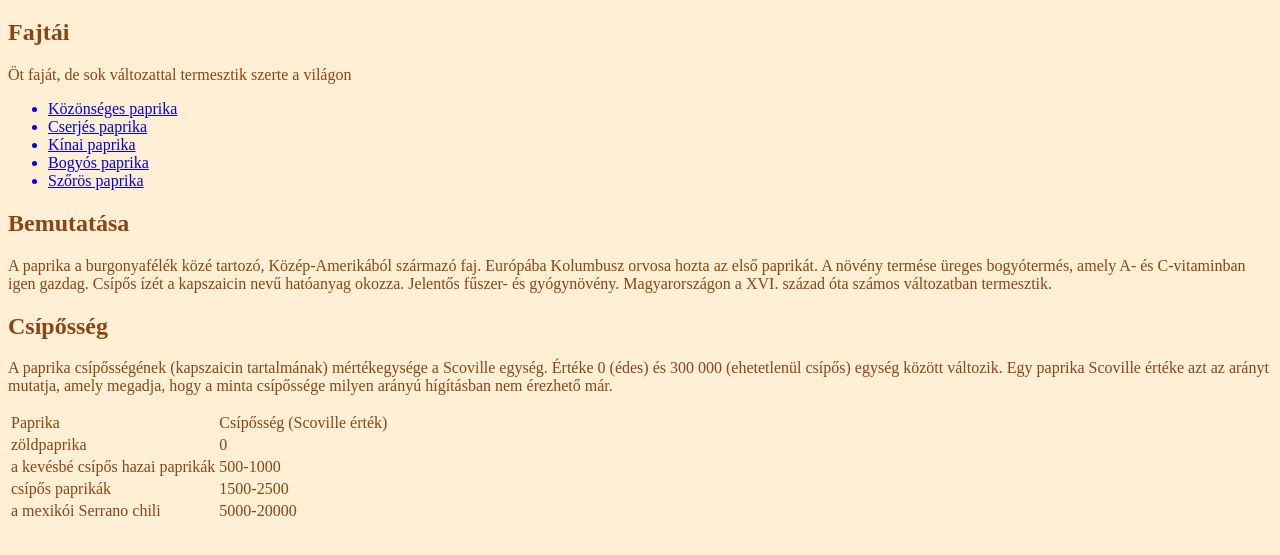
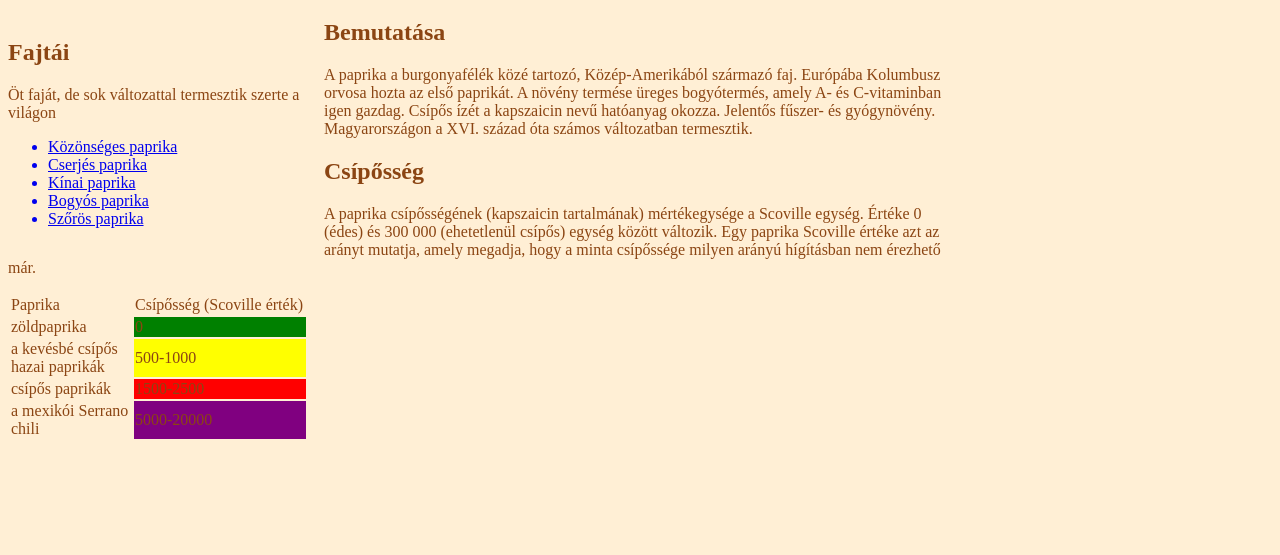
Before and after one commit to Jenovai/paprika, a plain HTML site: page paprika.html in a window 1280 px wide. Shown: the part 61-616 px from the top of the page. Drawn offline with Linux system fonts and the light colour scheme.

Commit message:
9. a. b. c. + könyvtárstruktura

```diff
--- a/paprika.css
+++ /dev/null
@@ -1,4 +0,0 @@
-body{
-    background-color: #FFEFD5;
-    color: #8b4513
-}
--- a/paprika.html
+++ b/paprika.html
@@ -3,14 +3,16 @@
 <head>
     <meta charset="UTF-8">
     <meta name="viewport" content="width=device-width, initial-scale=1.0">
-    <link rel="stylesheet" href="paprika.css">
+    <link rel="stylesheet" href="./style/paprika.css">
     <title>Paprika</title>
 </head>
 <body>
-    <div class="fejlec"></div>
+    <div class="fejlec">
         <h1>Ismered a legcsípősebbet?</h1>
+    </div>
 
-    <div class="menu"></div>
+
+    <div class="menu">
         <h2>Fajtái</h2>
         <p>Öt faját, de sok változattal termesztik szerte a világon</p>
         <ul>
@@ -20,9 +22,9 @@
             <a href="https://hu.wikipedia.org/wiki/Kezd%C5%91lap"><li>Bogyós paprika</li></a>
             <a href="https://hu.wikipedia.org/wiki/Kezd%C5%91lap"><li>Szőrös paprika</li></a>
         </ul>
+    </div>
 
-
-    <div class="fokeret"></div>
+    <div class="fokeret">
         <h2>Bemutatása</h2>
         <p>A paprika a burgonyafélék közé tartozó, Közép-Amerikából származó faj. Európába Kolumbusz orvosa hozta az első paprikát. A növény termése üreges bogyótermés, amely A- és C-vitaminban igen gazdag. Csípős ízét a kapszaicin nevű hatóanyag okozza. Jelentős fűszer- és gyógynövény. Magyarországon a XVI. század óta számos változatban termesztik.</p>
 
@@ -30,31 +32,27 @@
         <p>A paprika csípősségének (kapszaicin tartalmának) mértékegysége a Scoville egység. Értéke 0 (édes) és 300 000 (ehetetlenül csípős) egység között változik. Egy paprika Scoville értéke azt az arányt mutatja, amely megadja, hogy a minta csípőssége milyen arányú hígításban nem érezhető már.</p>
         <table>
             <tr>
-                <td>Paprika</td>
+                <td class="jobb">Paprika</td>
                 <td>Csípősség (Scoville érték)</td>
             </tr>
             <tr>
-                <td>zöldpaprika</td>
-                <td>0</td>
+                <td class="jobb">zöldpaprika</td>
+                <td class="zold">0</td>
             </tr>
             <tr>
-                <td>a kevésbé csípős hazai paprikák</td>
-                <td>500-1000</td>
+                <td class="jobb">a kevésbé csípős hazai paprikák</td>
+                <td class="sarga">500-1000</td>
             </tr>
             <tr>
-                <td>csípős paprikák</td>
-                <td>1500-2500</td>
+                <td class="jobb">csípős paprikák</td>
+                <td class="piros">1500-2500</td>
             </tr>
             <tr>
-                <td>a mexikói Serrano chili</td>
-                <td>5000-20000</td>
+                <td class="jobb">a mexikói Serrano chili</td>
+                <td class="lila">5000-20000</td>
             </tr>
         </table>
-
-
-
-
-
+    </div>
 
 </body>
 </html>
--- /dev/null
+++ b/style/paprika.css
@@ -0,0 +1,38 @@
+body{
+    background-color: #FFEFD5;
+    color: #8b4513
+}
+
+.fejlec{
+    background-image: url(./img/szines.jpg);
+}
+
+.menu{
+    width: 25%;
+    float: left;
+}
+
+.fokeret{
+    width: 75%;
+}
+
+table{
+    width: 300px;
+}
+
+.jobb{
+    width: 120px;
+}
+
+.zold{
+    background-color: green;
+}
+.sarga{
+    background-color: yellow;
+}
+.piros{
+    background-color: red;
+}
+.lila{
+    background-color: purple;
+}
```
Also changed, not shown: img/chili-pepper-icon.gif (added), img/sok.jpg (added), img/szines.jpg (added).
